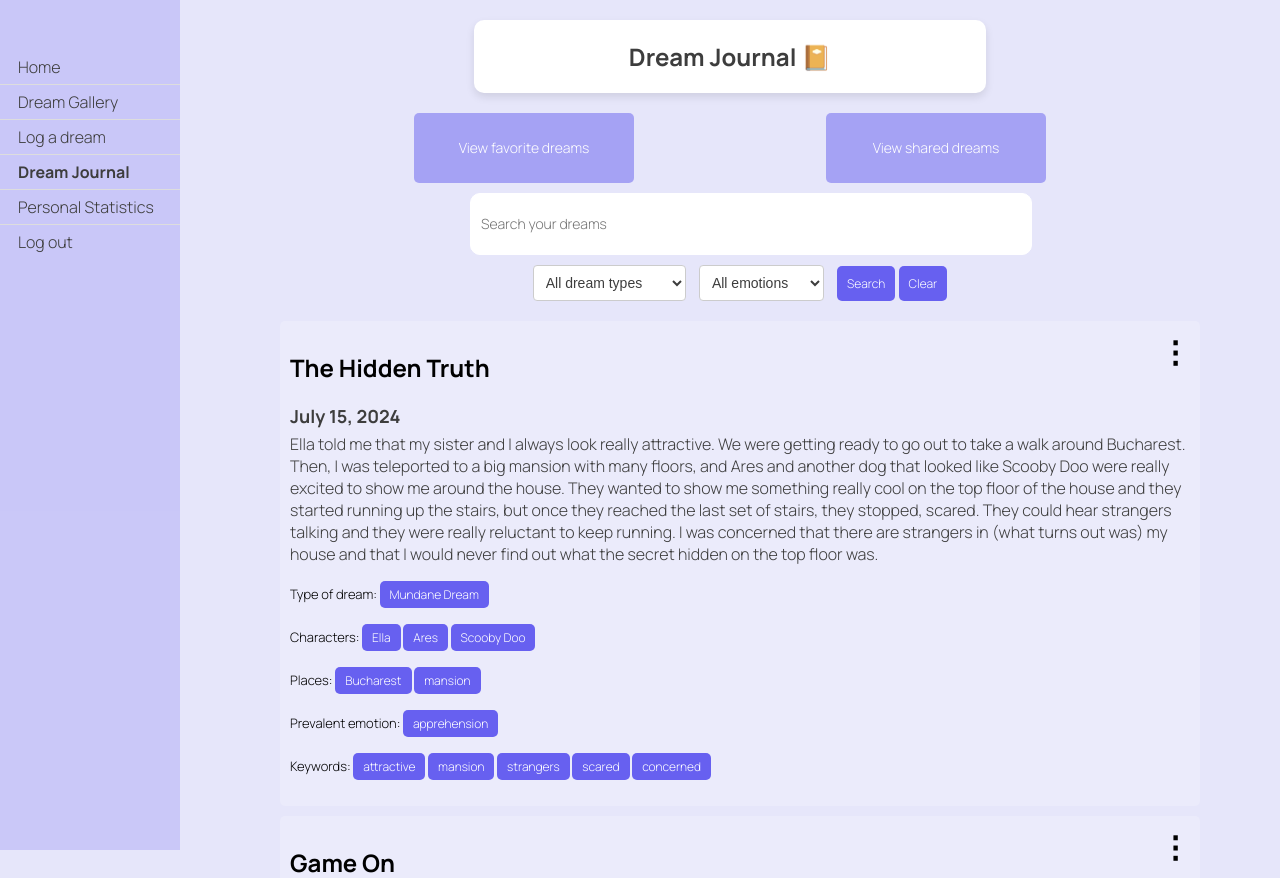
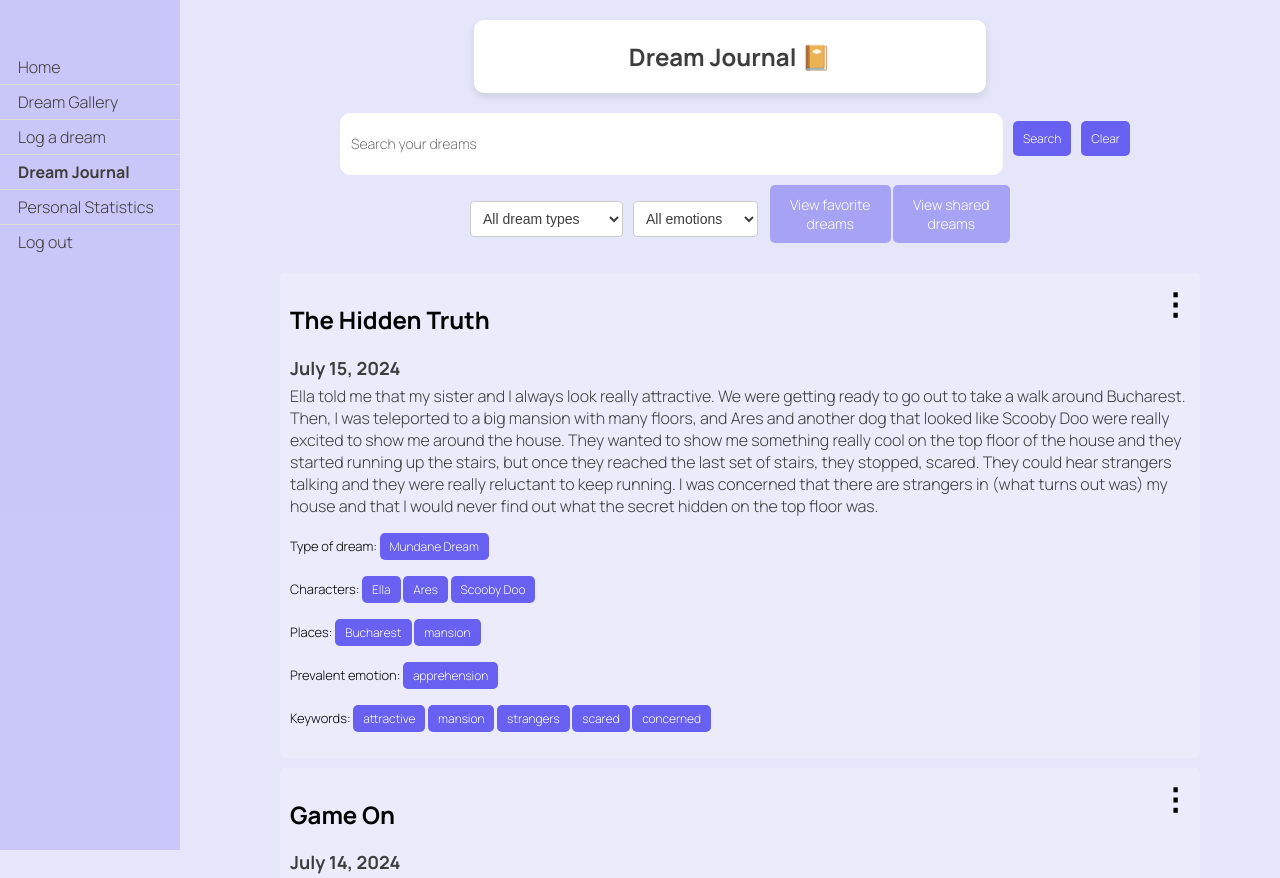
Before and after one commit to hannahsteinbach/DreamCatcher, a Django app: page /dreams/journal/ in a window 1280 px wide. Shown: the top 878 px of the page. Run offline with Django 5.2, Linux system fonts and the light colour scheme; a user stored in the database is signed in; data comes from the database, SQL or seed files in the repository; both versions use the stored data as it was after the commit.

Commit message:
button work

```diff
--- a/django/dreamcatcher/dreams/templates/dreams/dream_journal.html
+++ b/django/dreamcatcher/dreams/templates/dreams/dream_journal.html
@@ -56,6 +56,64 @@
         }
         .sidenav a:hover {
             color: black;
+        }
+        .container {
+        text-align: center;
+        }
+
+        .search-form {
+            display: flex;
+            flex-direction: column;
+            align-items: center;
+        }
+
+        .search-bar-container {
+            display: flex;
+            align-items: center;
+            justify-content: center;
+            width: 800px;
+            margin-top: 20px;
+        }
+
+        .search-bar-container input {
+            padding: 10px;
+            font-size: 16px;
+            margin-right: 10px;
+        }
+
+        .search-bar-container button {
+            padding: 10px 20px;
+            font-size: 16px;
+            margin-right: 10px;
+        }
+
+        .filters-container {
+            display: flex;
+            align-items: center;
+            justify-content: center;
+            margin-bottom: 20px;
+        }
+
+        .filters-container select {
+            padding: 10px;
+            font-size: 16px;
+        }
+
+        .button {
+            padding: 10px 20px;
+            font-size: 16px;
+            width: auto;
+            height: auto;
+            margin-bottom: 10px;
+            text-decoration: none;
+            color: white;
+            background-color: #6760f0;
+            border-radius: 5px;
+            transition: background-color 0.3s;
+        }
+
+        .button:hover {
+            background-color: #4a3da3;
         }
         .container {
             display: flex;
@@ -208,13 +266,15 @@
             padding: 10px;
             border: none;
             border-radius: 5px;
+            height: auto;
+            width: auto;
+            margin-left: 2px;
             background-color: rgba(103, 96, 240, 0.5);
             font-size: 14px;
             cursor: pointer;
             text-decoration: none;
             transition: background-color 0.3s;
             font-family: 'Manrope', inherit;
-            margin-left: 180px;
             letter-spacing: inherit;
             color: white;
         }
@@ -272,12 +332,13 @@
             padding: 10px;
             border: none;
             border-radius: 5px;
+            height: auto;
+            width: auto;
             background-color: rgba(103, 96, 240, 0.5);
             font-size: 14px;
             cursor: pointer;
             transition: background-color 0.3s;
             font-family: 'Manrope', inherit;
-            margin-left: 180px;
             letter-spacing: inherit;
             color: white;
         }
@@ -339,25 +400,14 @@
     <a href="{% url 'dreams:personal_statistics' %}">Personal Statistics</a>
     <a href="{% url 'logout' %}">Log out</a>
 </div>
-<div class="button-container">
-    <div>
-        {% if is_favorite_view %}
-        <a href="{% url 'dreams:dream_journal' %}" class="button">View all dreams</a>
-        {% else %}
-        <a href="{% url 'dreams:view_favorite' %}" class="button">View favorite dreams</a>
-        {% endif %}
-    </div>
-    <div>
-        {% if is_shared_view %}
-        <a href="{% url 'dreams:dream_journal' %}" class="button">View all dreams</a>
-        {% else %}
-        <a href="{% url 'dreams:view_own_shared' %}" class="button">View shared dreams</a>
-        {% endif %}
-    </div>
-</div>
 <div class="container">
     <form class="search-form" method="get" action="{% url 'dreams:dream_journal' %}">
+        <div class="search-bar-container">
             <input id="searchInput" type="text" name="q" placeholder="Search your dreams" value="{{ query }}">
+            <button type="submit">Search</button>
+            <button type="button" onclick="clearSearch()">Clear</button>
+        </div>
+        <div class="filters-container">
             <select id="classification" name="classification">
                 <option value="">All dream types</option>
                 <option value="0" {% if class_query == '0' %}selected{% endif %}>Nightmares</option>
@@ -373,8 +423,17 @@
                 <option value="confusion" {% if emotion_query == 'Confusion' %}selected{% endif %}>Confusion</option>
                 <option value="happiness" {% if emotion_query == 'Happiness' %}selected{% endif %}>Happiness</option>
             </select>
-        <button type="submit">Search</button>
-        <button type="button" onclick="clearSearch()">Clear</button>
+            {% if is_favorite_view %}
+                <a href="{% url 'dreams:dream_journal' %}" class="button">View all dreams</a>
+            {% else %}
+                <a href="{% url 'dreams:view_favorite' %}" class="button">View favorite dreams</a>
+            {% endif %}
+            {% if is_shared_view %}
+                <a href="{% url 'dreams:dream_journal' %}" class="button">View all dreams</a>
+            {% else %}
+                <a href="{% url 'dreams:view_own_shared' %}" class="button">View shared dreams</a>
+            {% endif %}
+        </div>
     </form>
 </div>
 <div class="dreams">
```
Also changed, not shown: django/dreamcatcher/dreams/templates/dreams/gallery.html (+10 -6 lines), django/dreamcatcher/templates/home.html (+17 -20 lines), django/dreamcatcher/db.sqlite3. Lines whose indentation alone changed are shown as unchanged.
